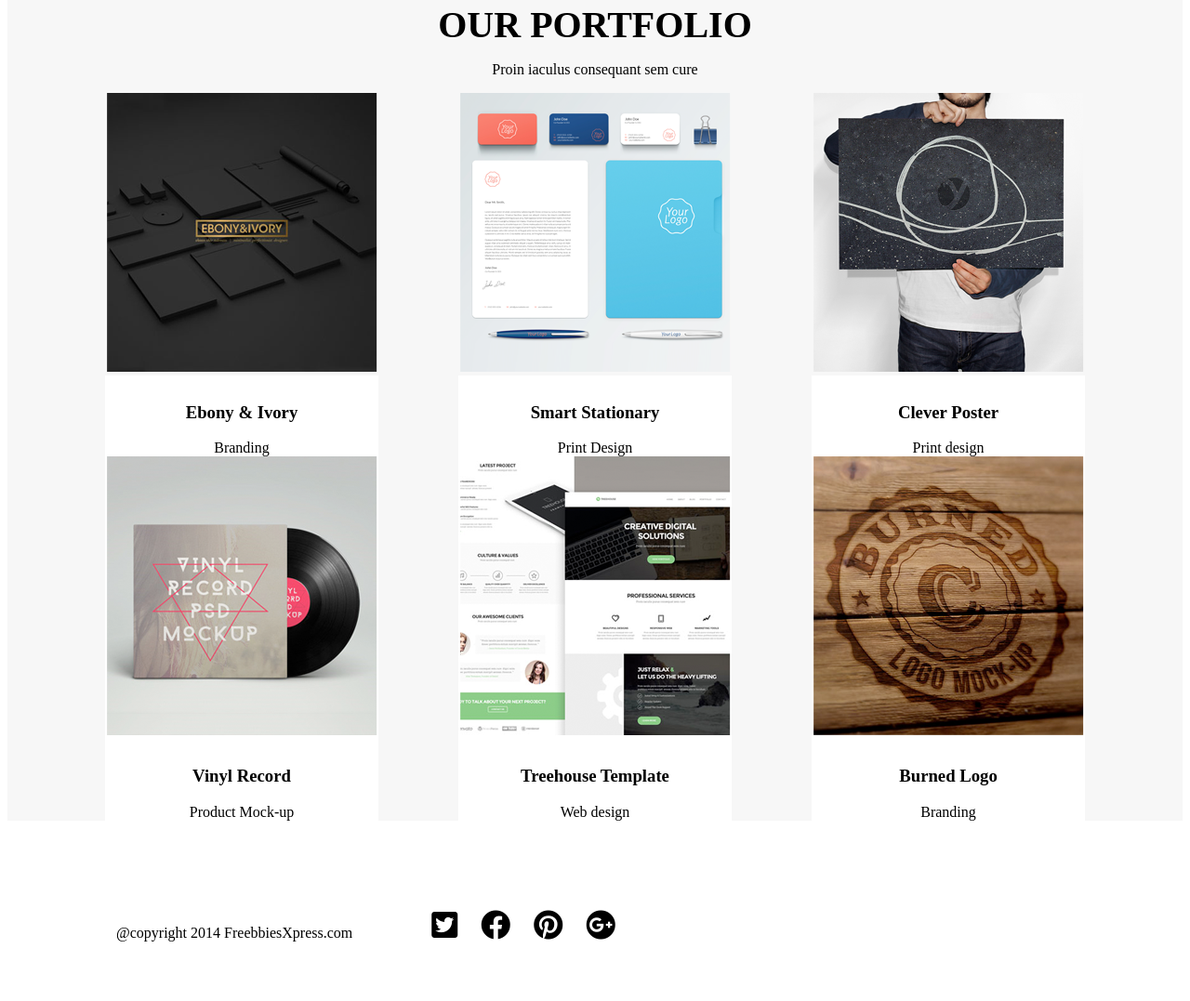
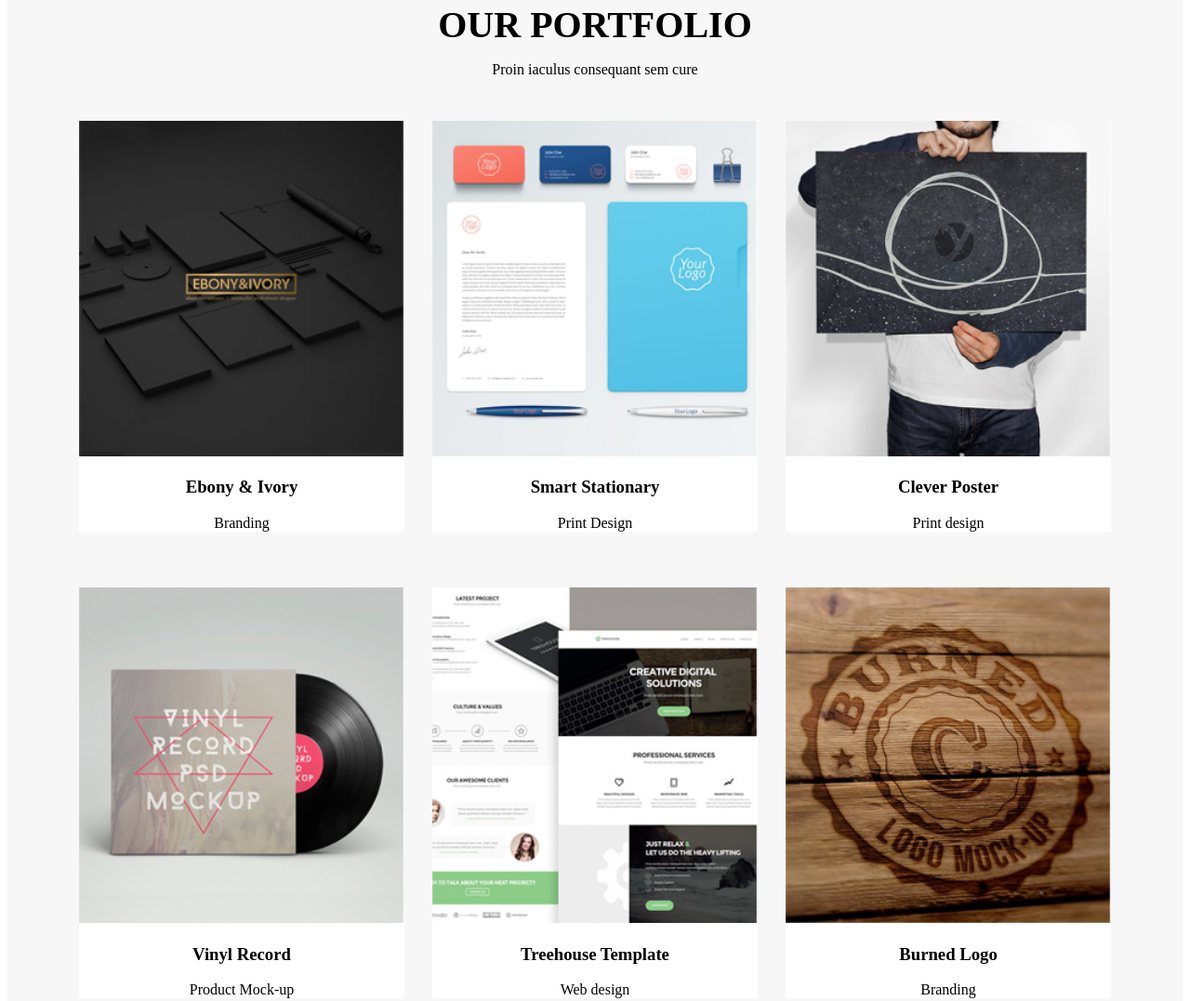
Before and after one commit to MateuszCrono/KodillaWeek4, a website: page index.html in a window 1280 px wide. Shown: the part 1231-2308 px from the top of the page at 93% size. Drawn offline with Linux system fonts and the light colour scheme.

Commit message:
Fixed stylling issues in Portfolio

```diff
--- a/css/style.css
+++ b/css/style.css
@@ -155,19 +155,14 @@ nav {
 
 .portfolio-image  {
     background-color: white;
-    width: 100%;
-    height: 100%;
-    margin: 0;
 }
 
-.portfolio-description  {
-    margin-bottom : 40px;
-    background-color: white;
-    text-align: center;
-    margin: 0 auto;
-    padding-top: 10px;
-    width: 84%;
-    height: 100%;
+.portfolio-image img {
+    width: 100%;
+}
+
+.portfolio-wrapper {
+    margin: 30px 0;
 }
 
 /* Footer */
@@ -204,3 +199,10 @@ footer {
     margin-right: 30px;
     padding-right: 30px;
 }
+
+/* Media Quaries */
+
+@media (max-width: 576px) {
+    .navbar ul li {
+    font-size: 12px;
+    }
--- a/index.html
+++ b/index.html
@@ -88,57 +88,45 @@
                 <h2>OUR PORTFOLIO</h2>
                 <p>Proin iaculus consequant sem cure</p>
                 <div class="row">
-                    <div class="col-md-4 col-sm-12">
-                        <div class="portfolio-wrapper"></div>
-                        <div class="porftolio-image">
+                    <div class="col-md-4 col-sm-12 portfolio-wrapper">
+                        <div class="portfolio-image">
                             <img src="images/portfolio-1.png" alt="Ebony">
-                        </div>
-                        <div class="portfolio-description">
                             <h3 class="description-title">Ebony & Ivory</h3>
                             <span class="description-text">Branding</span>
                         </div>
                     </div>
-                    <div class="col-md-4 col-sm-12">
-                        <div class="porftolio-image">
+                    <div class="col-md-4 col-sm-12 portfolio-wrapper">
+                        <div class="portfolio-image">
                             <img src="images/portfolio-2.png" alt="Smart">
-                        </div>
-                        <div class="portfolio-description">
                             <h3 class="description-title">Smart Stationary</h3>
                             <span class="description-text">Print Design</span>
                         </div>
                     </div>
-                    <div class="col-md-4 col-sm-12">
-                        <div class="porftolio-image">
+                    <div class="col-md-4 col-sm-12 portfolio-wrapper">
+                        <div class="portfolio-image">
                             <img src="images/portfolio-3.png" alt="Clever">
-                        </div>
-                        <div class="portfolio-description">
+
                             <h3 class="description-title">Clever Poster</h3>
                             <span class="description-text">Print design</span>
                         </div>
                     </div>
-                    <div class="col-md-4 col-sm-12">
-                        <div class="porftolio-image">
+                    <div class="col-md-4 col-sm-12 portfolio-wrapper">
+                        <div class="portfolio-image">
                             <img src="images/portfolio-4.png" alt="vinyl">
-                        </div>
-                        <div class="portfolio-description">
                             <h3 class="description-title">Vinyl Record</h3>
                             <span class="description-text">Product Mock-up</span>
                         </div>
                     </div>
-                    <div class="col-md-4 col-sm-12">
-                        <div class="porftolio-image">
+                    <div class="col-md-4 col-sm-12 portfolio-wrapper">
+                        <div class="portfolio-image">
                             <img src="images/portfolio-5.png" alt="treehouse">
-                        </div>
-                        <div class="portfolio-description">
                             <h3 class="description-title">Treehouse Template</h3>
                             <span class="description-text">Web design</span>
                         </div>
                     </div>
-                    <div class="col-md-4 col-sm-12">
-                        <div class="porftolio-image">
+                    <div class="col-md-4 col-sm-12 portfolio-wrapper">
+                        <div class="portfolio-image">
                             <img src="images/portfolio-6.png" alt="burned">
-                        </div>
-                        <div class="portfolio-description">
                             <h3 class="description-title">Burned Logo</h3>
                             <span class="description-text">Branding</span>
                         </div>
```
